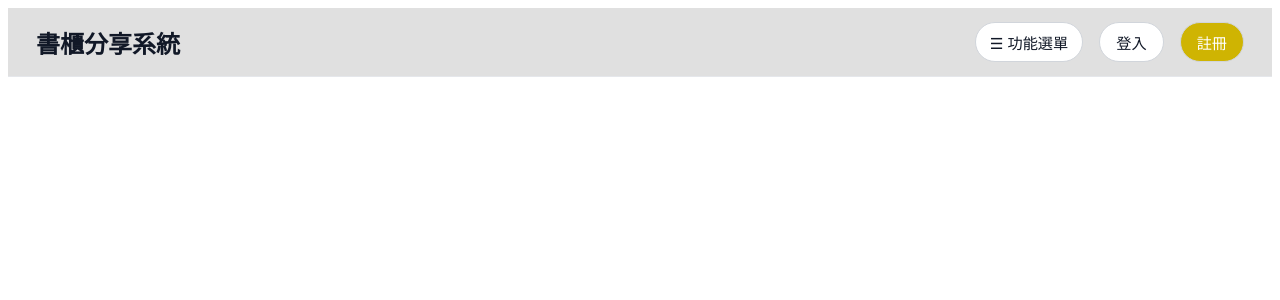
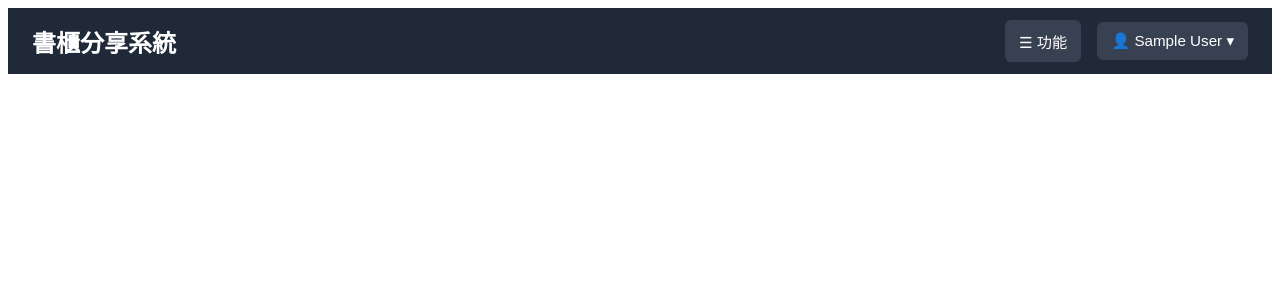
Before and after one commit to liao-046/book-sharing-system, a PHP site: page /book-sharing-system/navibar.php in a window 1280 px wide. Shown: the top 300 px of the page. Run offline with PHP 8.4, Linux system fonts and the light colour scheme; the visitor is signed in with stand-in values (Sample User, id 1); data that the repository does not hold is empty.

Commit message:
Update navibar.php

```diff
--- a/frontend/navibar.php
+++ b/frontend/navibar.php
@@ -1,14 +1,18 @@
+<?php
+session_start();
+$is_logged_in = isset($_SESSION['user_id']);
+$user_name = $is_logged_in ? htmlspecialchars($_SESSION['user_name']) : null;
+?>
 <header class="navbar">
   <style>
     .navbar {
       display: flex;
       justify-content: space-between;
       align-items: center;
-      padding: 14px 28px;
-      background:rgb(224, 224, 224);
-      color: #111827;
-      font-family: 'Segoe UI', sans-serif;
-      border-bottom: 1px solid #e5e7eb;
+      padding: 12px 24px;
+      background-color: #1f2937;
+      color: white;
+      font-family: "Noto Sans TC", sans-serif;
       position: sticky;
       top: 0;
       z-index: 1000;
@@ -16,7 +20,7 @@
 
     .logo {
       font-size: 1.5em;
-      font-weight: 600;
+      font-weight: bold;
     }
 
     .nav-group {
@@ -30,47 +34,38 @@
     }
 
     .dropbtn {
-      background:rgb(255, 255, 255);
-      color: #111827;
-      padding: 8px 14px;
-      border: 1px solid #d1d5db;
-      border-radius: 999px;
+      background-color: #374151;
+      color: white;
+      padding: 10px 14px;
       font-size: 0.95em;
+      border: none;
+      border-radius: 6px;
       cursor: pointer;
-      transition: background 0.2s, border-color 0.2s;
-    }
-
-    .dropbtn:hover {
-      background: #f3f4f6;
-      border-color: #9ca3af;
     }
 
     .dropdown-content {
       display: none;
       position: absolute;
+      top: 120%;
       right: 0;
-      top: 110%;
-      background: #ffffff;
-      min-width: 180px;
-      border-radius: 8px;
-      box-shadow: 0 4px 12px rgba(0,0,0,0.08);
-      overflow: hidden;
-      animation: fadeIn 0.2s ease-in-out;
-      z-index: 999;
-      border: 1px solid #e5e7eb;
+      background-color: white;
+      color: #1f2937;
+      min-width: 160px;
+      box-shadow: 0 8px 16px rgba(0,0,0,0.1);
+      border-radius: 6px;
+      z-index: 10;
     }
 
     .dropdown-content a {
+      color: #1f2937;
+      padding: 12px 16px;
+      text-decoration: none;
       display: block;
-      padding: 10px 16px;
-      color: #111827;
-      text-decoration: none;
-      font-size: 0.95em;
-      transition: background 0.2s;
     }
 
     .dropdown-content a:hover {
-      background: #f9fafb;
+      background-color: #f3f4f6;
+      color: #2563eb;
     }
 
     .dropdown.active .dropdown-content {
@@ -78,78 +73,67 @@
     }
 
     .login-btn, .signup-btn {
-      padding: 8px 16px;
-      border-radius: 999px;
+      background-color: #2563eb;
+      color: white;
+      padding: 8px 14px;
       text-decoration: none;
-      font-weight: 500;
-      font-size: 0.95em;
-      transition: background 0.3s, color 0.3s;
-      border: 1px solid #d1d5db;
-    }
-
-    .login-btn {
-      background:rgb(255, 255, 255);
-      color: #111827;
+      border-radius: 6px;
     }
 
     .signup-btn {
-      background:rgb(207, 180, 2);
-      color: #ffffff;
+      background-color: #10b981;
     }
 
-    .login-btn:hover {
-      background: #f3f4f6;
-    }
-
-    .signup-btn:hover {
-      background:rgb(241, 147, 147);
-    }
-
-    @keyframes fadeIn {
-      from { opacity: 0; transform: translateY(-10px); }
-      to { opacity: 1; transform: translateY(0); }
+    .login-btn:hover, .signup-btn:hover {
+      opacity: 0.9;
     }
   </style>
 
   <div class="logo">書櫃分享系統</div>
-
   <div class="nav-group">
+    <!-- ☰ 功能選單 -->
     <div class="dropdown">
-      <button class="dropbtn">☰ 功能選單</button>
+      <button class="dropbtn">☰ 功能</button>
       <div class="dropdown-content">
-        <a href="/book-sharing-system/frontend/index.php">🏠 首頁</a>
-        <a href="/book-sharing-system/frontend/book_list.php">📘 書籍清單</a>
-        <a href="/book-sharing-system/frontend/create_book_form.php">➕ 新增書籍</a>
+        <a href="/book-sharing-system/frontend/index.php">首頁</a>
+        <a href="/book-sharing-system/frontend/book_list.php">書籍清單</a>
+        <a href="/book-sharing-system/frontend/create_book_form.php">新增書籍</a>
       </div>
     </div>
 
+    <!-- 登入 / 註冊 OR 使用者選單 -->
     <?php if ($is_logged_in): ?>
       <div class="dropdown">
         <button class="dropbtn">👤 <?= $user_name ?> ▾</button>
         <div class="dropdown-content">
-          <a href="/book-sharing-system/frontend/bookshelf_list.html">📚 我的書櫃</a>
-          <a href="/book-sharing-system/backend/logout.php">🚪 登出</a>
+          <div style="padding: 10px 16px; font-weight: bold;"> <?= $user_name ?></div>
+          <a href="/book-sharing-system/frontend/bookshelf_list.html">我的書櫃</a>
+          <a href="/book-sharing-system/backend/logout.php">登出</a>
         </div>
       </div>
     <?php else: ?>
       <a href="/book-sharing-system/frontend/login.html" class="login-btn">登入</a>
-      <a href="/book-sharing-system/frontend/register.html" class="signup-btn">註冊</a>
+      <a href="/book-sharing-system/frontend/signup.html" class="signup-btn">註冊</a>
     <?php endif; ?>
   </div>
 </header>
 
+<!-- JS for click dropdown -->
 <script>
   document.querySelectorAll('.dropdown .dropbtn').forEach(button => {
     button.addEventListener('click', function (e) {
       e.stopPropagation();
       const dropdown = this.closest('.dropdown');
       dropdown.classList.toggle('active');
+
+      // 關閉其他選單
       document.querySelectorAll('.dropdown').forEach(d => {
         if (d !== dropdown) d.classList.remove('active');
       });
     });
   });
 
+  // 點空白處關閉所有 dropdown
   document.addEventListener('click', () => {
     document.querySelectorAll('.dropdown').forEach(d => d.classList.remove('active'));
   });
```
